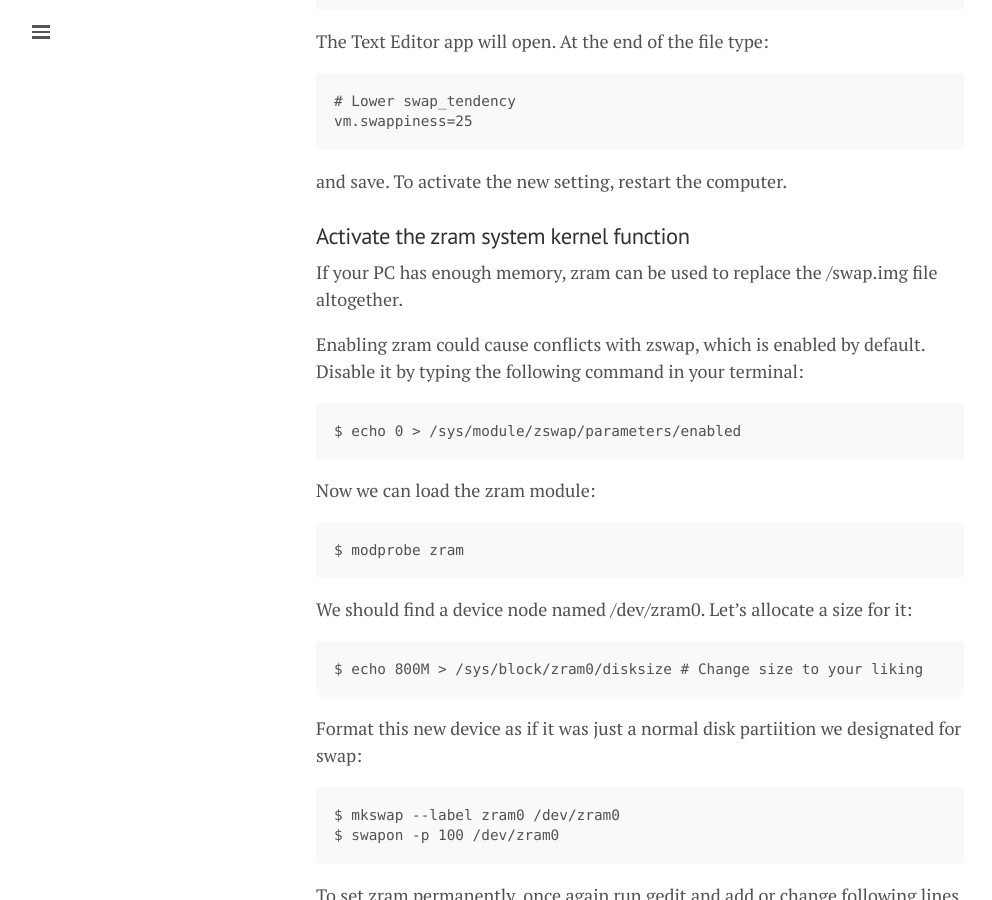
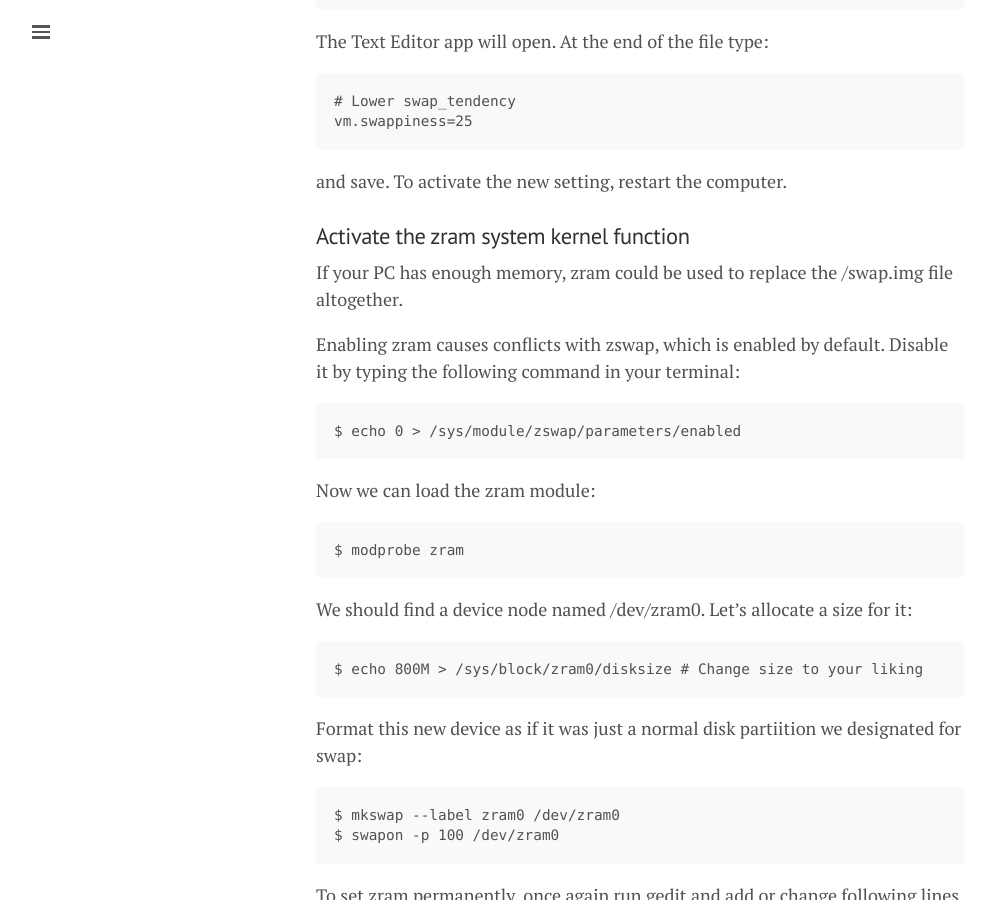
Before and after one commit to lgeurts/lgeurts.github.io, a Jekyll site: the page built from _posts/2022-10-03-optimizing-ubuntu-22.04-jammy-jellyfish.md, in a window 1280 px wide and 900 px high, scrolled down 814 px. Shown: the whole window, without its empty margins (0-992 px from the left). Built offline with Jekyll 4.4.1, drawn with Linux system fonts in a browser that asks for light colours; nearby versions of some CDN libraries; comment, search, counter and statistics services are not loaded.

Commit message:
Update 2022-10-03-optimizing-ubuntu-22.04-jammy-jellyfish.md

````diff
--- a/_posts/2022-10-03-optimizing-ubuntu-22.04-jammy-jellyfish.md
+++ b/_posts/2022-10-03-optimizing-ubuntu-22.04-jammy-jellyfish.md
@@ -32,10 +32,9 @@ and save. To activate the new setting, restart the computer.
 
 ### Activate the zram system kernel function
 
-If your PC has enough memory, zram can be used to replace the /swap.img file altogether.
+If your PC has enough memory, zram could be used to replace the /swap.img file altogether.
 
-Enabling zram could cause conflicts with zswap, which is enabled by default.
-Disable it by typing the following command in your terminal:
+Enabling zram causes conflicts with zswap, which is enabled by default. Disable it by typing the following command in your terminal:
 ```
 $ echo 0 > /sys/module/zswap/parameters/enabled
 ```
````
